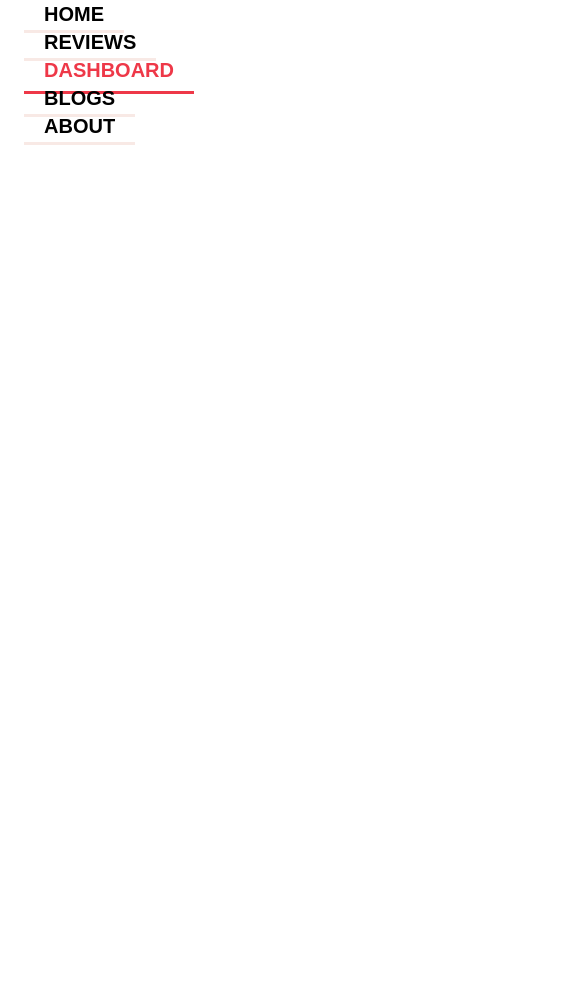
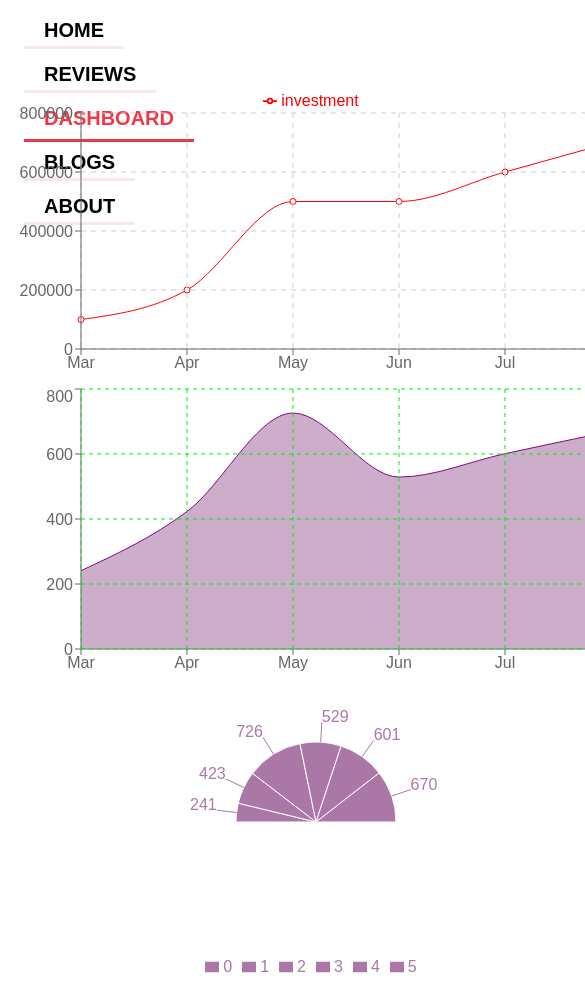
Before and after one commit to samiulbasirfahim/techview-public, a React (Create React App) app: page /dashboard in a window 390 px wide. Shown: the top 984 px of the page, 585 px wide, since content can reach past the window. Before the commit the page ends 844 px from the top, so only its background shows below. Built offline with nearby package versions, Linux system fonts and the light colour scheme.

Commit message:
dashboard done

```diff
--- a/src/components/dashboard/DashBoard.js
+++ b/src/components/dashboard/DashBoard.js
@@ -1,11 +1,58 @@
-import React from 'react';
+import React from "react"
+import {
+	Area,
+	CartesianGrid,
+	ComposedChart,
+	Legend,
+	Line,
+	LineChart,
+	Pie,
+	PieChart,
+	Tooltip,
+	XAxis,
+	YAxis,
+} from "recharts"
+import useData from "../../custom-hooks/useData"
 
 const DashBoard = () => {
-    return (
-        <div>
+	const [data] = useData()
+	return (
+		<div className="grid grid-col-1 justify-items-center md:grid-cols-2">
+			<LineChart width={600} height={300} data={data}>
+				<Line type="monotone" dataKey="investment" stroke="red" />
+				<CartesianGrid stroke="#ccc" strokeDasharray="5 5" />
+				<Legend verticalAlign="top" />
+				<XAxis dataKey="month" />
+				<YAxis />
+				<Tooltip />
+			</LineChart>
+			<ComposedChart width={600} height={300} data={data}>
+				<XAxis dataKey="month" />
+				<Area
+					type="monotone"
+					dataKey="sell"
+					fill="#AA77A7"
+					stroke="#87057D"
+				/>
+				<YAxis />
+				<Tooltip />
+				<CartesianGrid stroke="#00ED0D" strokeDasharray="4" />
+			</ComposedChart>
+			<PieChart width={600} height={300} data={data}>
+				<Pie
+					dataKey="sell"
+					startAngle={180}
+					endAngle={0}
+					data={data}
+					outerRadius={80}
+					fill="#AA77A7"
+					label="month"
+				/>
+				<Legend />
+				<Tooltip/>
+			</PieChart>
+		</div>
+	)
+}
 
-        </div>
-    );
-};
-
-export default DashBoard;
+export default DashBoard
--- a/src/components/header/Header.js
+++ b/src/components/header/Header.js
@@ -6,9 +6,9 @@ const Header = () => {
 		<div>
 			<nav className="">
 				<ul className=" md:flex justify-center items-center h-[8vh]">
-					<li>
+					<li className="my-4">
 						<NavLink
-							className="mx-2 px-5 font-semibold text-xl"
+							className="mx-2 px-5 font-semibold text-xl  "
 							style={({ isActive }) => {
 								return isActive
 									? {
@@ -26,9 +26,9 @@ const Header = () => {
 							HOME
 						</NavLink>
 					</li>
-					<li>
+					<li className="my-4">
 						<NavLink
-							className="mx-2 px-5 font-semibold text-xl"
+							className="mx-2 px-5 font-semibold text-xl  "
 							style={({ isActive }) => {
 								return isActive
 									? {
@@ -46,9 +46,9 @@ const Header = () => {
 							REVIEWS
 						</NavLink>
 					</li>
-					<li>
+					<li className="my-4">
 						<NavLink
-							className="mx-2 px-5 font-semibold text-xl"
+							className="mx-2 px-5 font-semibold text-xl "
 							style={({ isActive }) => {
 								return isActive
 									? {
@@ -66,9 +66,9 @@ const Header = () => {
 							DASHBOARD
 						</NavLink>
 					</li>
-					<li>
+					<li className="my-4">
 						<NavLink
-							className="mx-2 px-5 font-semibold text-xl"
+							className="mx-2 px-5 font-semibold text-xl "
 							style={({ isActive }) => {
 								return isActive
 									? {
@@ -86,9 +86,9 @@ const Header = () => {
 							BLOGS
 						</NavLink>
 					</li>
-					<li>
+					<li className="my-4">
 						<NavLink
-							className="mx-2 px-5 font-semibold text-xl"
+							className="mx-2 px-5 font-semibold text-xl "
 							style={({ isActive }) => {
 								return isActive
 									? {
--- /dev/null
+++ b/src/custom-hooks/useData.js
@@ -0,0 +1,13 @@
+import { useEffect, useState } from "react"
+
+const useData = () => {
+	const [data, setData] = useState([])
+	useEffect(() => {
+		fetch("data.json")
+			.then((res) => res.json())
+			.then((data) => setData(data))
+	}, [])
+    return [data, setData]
+}
+
+export default useData
```
